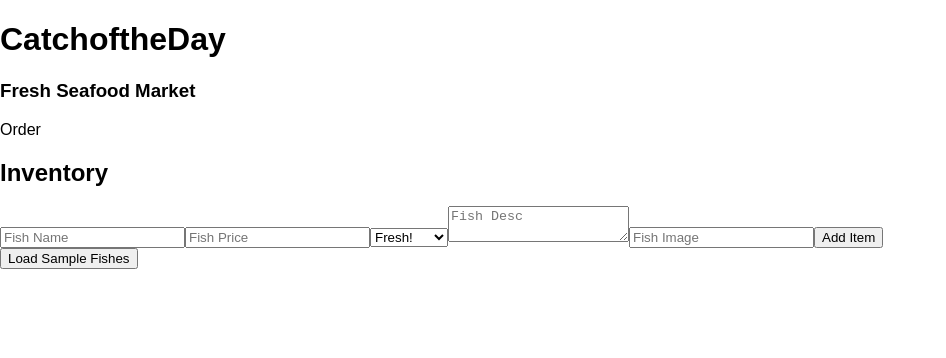
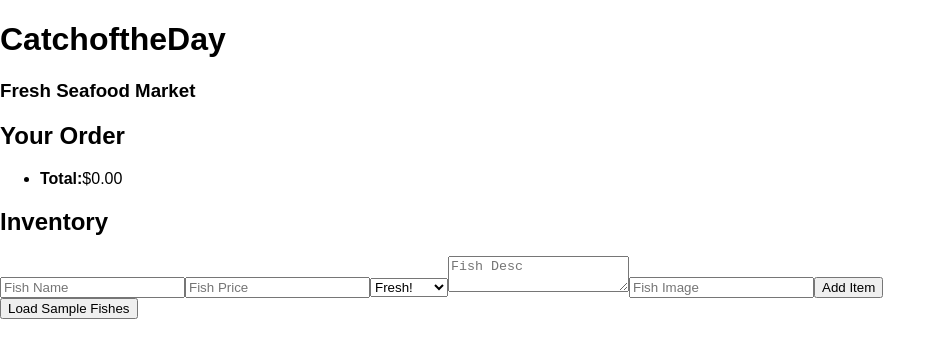
Before and after one commit to cmwint/react-tutorial, a React (Create React App) app in the folder catch-of-the-day/: page /store/1 in a window 1280 px wide. Shown: the top 358 px of the page, without its empty margins (0-946 px from the left). Built offline with nearby package versions, Linux system fonts and the light colour scheme.

Commit message:
Display order state

```diff
--- a/catch-of-the-day/src/components/App.js
+++ b/catch-of-the-day/src/components/App.js
@@ -19,6 +19,7 @@
 
     this.addFish = this.addFish.bind(this);
     this.loadSamples = this.loadSamples.bind(this);
+    this.addToOrder = this.addToOrder.bind(this);
 
     this.state = {
       // get initial state
@@ -44,13 +45,22 @@
     this.setState({ fishes });
   }
 
-
-
   loadSamples() {
     this.setState({
       fishes: sampleFishes
     });
   }
+
+   addToOrder(key) {
+    // take a copy of state
+    const order = {...this.state.order}; //object spread
+    // update or add new number of fish ordered
+    order[key] = order[key] + 1 || 1;
+    // update state
+    this.setState({
+      order: order
+    })
+   }
 
   render() {
     return (
@@ -71,12 +81,13 @@
                 Object
                   .keys(this.state.fishes) // returns all of the property names from an object
                   // then I can loop over that with .map
-                  .map(key => <Fish key={key} details={this.state.fishes[key] }/>) // the arrow function will return the fish component for each in the array
+                  // index prop is for you, key prop is for react, you should never touch key
+                  .map(key => <Fish key={key} index={key} details={this.state.fishes[key] } addToOrder={this.addToOrder}/>) // the arrow function will return the fish component for each in the array
               }
             </ul>
           </div>
           {/* This will actually be a component called Order */}
-          <Order />
+          <Order fishes={this.state.fishes} order={this.state.order}/>
           {/* This will actually be a component called Inventory */}
           <Inventory addFish={this.addFish} loadSamples={this.loadSamples}/>
       </div>
--- a/catch-of-the-day/src/components/Fish.js
+++ b/catch-of-the-day/src/components/Fish.js
@@ -3,8 +3,10 @@
 
 class Fish extends React.Component{
 	render() {
-		const { details } = this.props;
-				console.log(details.name);
+		// ES6 descructuring, things you can pull off props
+		const { details, index } = this.props;
+		const isAvailable = details.status === 'available';
+		const buttonText = isAvailable ? 'Add to order' : 'Sold Out';
 		return(
 			<li className="menu-fish">
 				<img src={details.image} alt={details.name}/>
@@ -13,7 +15,7 @@
 					<span className="price">{formatPrice(details.price)}</span>
 				</h3>
 				<p>{details.desc}</p>
-				<button>Add To Order</button>
+				<button onClick={() => this.props.addToOrder(index)} disabled={!isAvailable}>{buttonText}</button>
 			</li>
 		)
 	}
--- a/catch-of-the-day/src/components/Order.js
+++ b/catch-of-the-day/src/components/Order.js
@@ -1,9 +1,49 @@
 import React, { Component } from 'react';
+import { formatPrice } from '../helpers.js'
 
 class Order extends Component{
+	renderOrder(key) {
+		const fish = this.props.fishes[key];
+		const count = this.props.order[key];
+
+		if(!fish || fish.status === 'unavailable') {
+			return <li key={key}>Sorry, {fish ? fish.name : 'this fish'} is no longer available!</li>
+		}
+
+		return(
+			<li key={key}>
+				<span>{count}lbs {fish.name}</span>
+				<span></span>
+				<span className="p"></span>
+			</li>
+		)
+	}
+
 	render(){
+		const orderIds = Object.keys(this.props.order);
+		// reduce() = loop over an array and add a whole bunch of things
+		// or just return a new something, like array or object
+		const total = orderIds.reduce((prevTotal, key) => {
+			const fish = this.props.fishes[key]; // specific fish you are getting
+			const count = this.props.order[key]; // how many did they buy
+			const isAvailable = fish && fish.status === 'available'; // is that fish available
+			// then just add it up
+			if(isAvailable) {
+				return prevTotal + (count * fish.price || 0) //
+			}
+			return prevTotal;
+		}, 0); // start with a starting value
 		return(
-			<p>Order</p>
+			<div className="order-wrap">
+				<h2>Your Order</h2>
+				<ul className="Order">
+					{orderIds.map(this.renderOrder)}
+					<li className="total">
+						<strong>Total:</strong>
+						{formatPrice(total)}
+					</li>
+				</ul>
+			</div>
 		)
 	}
 }
```
